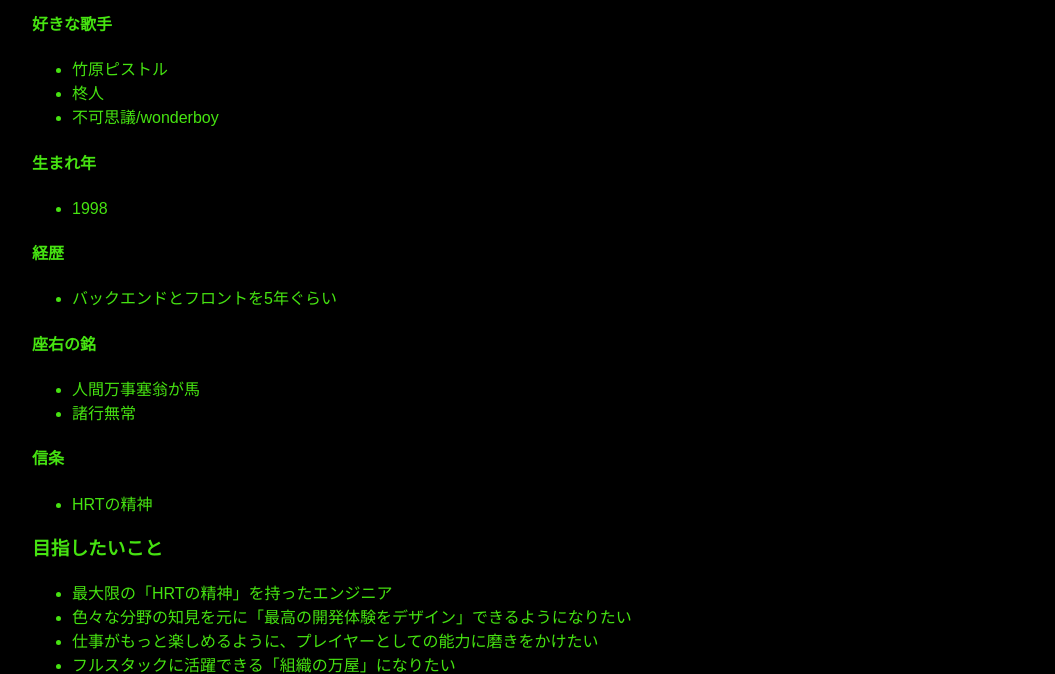
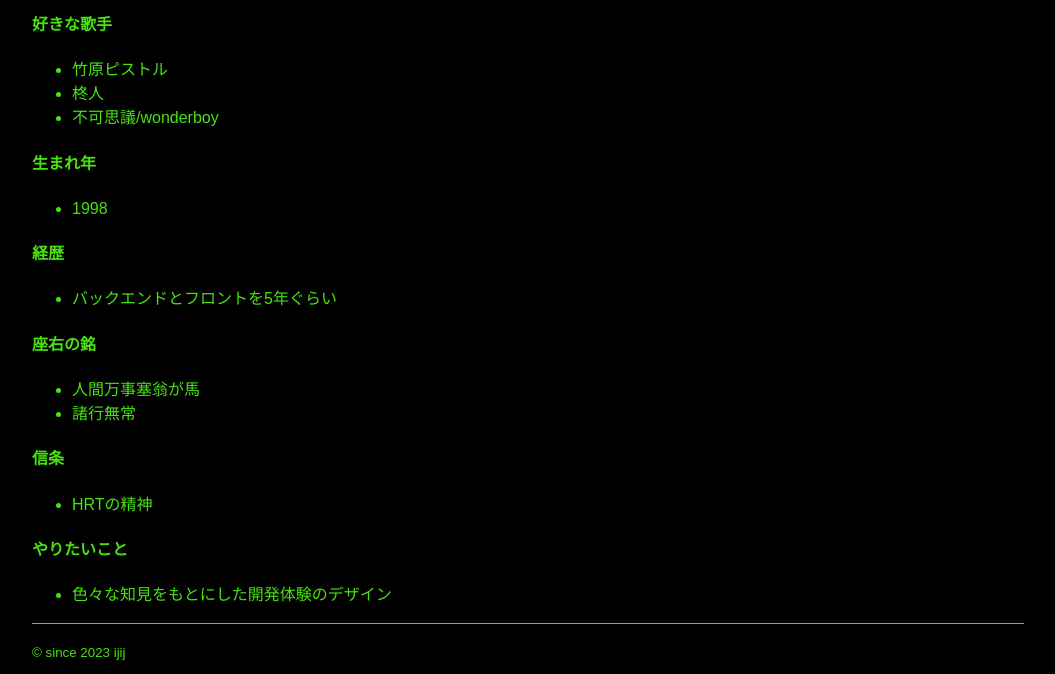
Before and after one commit to mr-ijij/mr-ijij.github.io, an Astro site: page /about in a window 1280 px wide. Shown: the part 851-1525 px from the top of the page, without its empty margins (112-1167 px from the left). Built offline with nearby package versions, Linux system fonts and the light colour scheme; Astro itself is replaced by a stand-in of ours.

Commit message:
Sat Sep  7 16:50:12 JST 2024

```diff
--- a/src/pages/about.md
+++ b/src/pages/about.md
@@ -39,8 +39,5 @@
 #### 信条
 - HRTの精神
 
-### 目指したいこと
-- 最大限の「HRTの精神」を持ったエンジニア
-- 色々な分野の知見を元に「最高の開発体験をデザイン」できるようになりたい
-- 仕事がもっと楽しめるように、プレイヤーとしての能力に磨きをかけたい
-- フルスタックに活躍できる「組織の万屋」になりたい
+#### やりたいこと
+- 色々な知見をもとにした開発体験のデザイン
```
